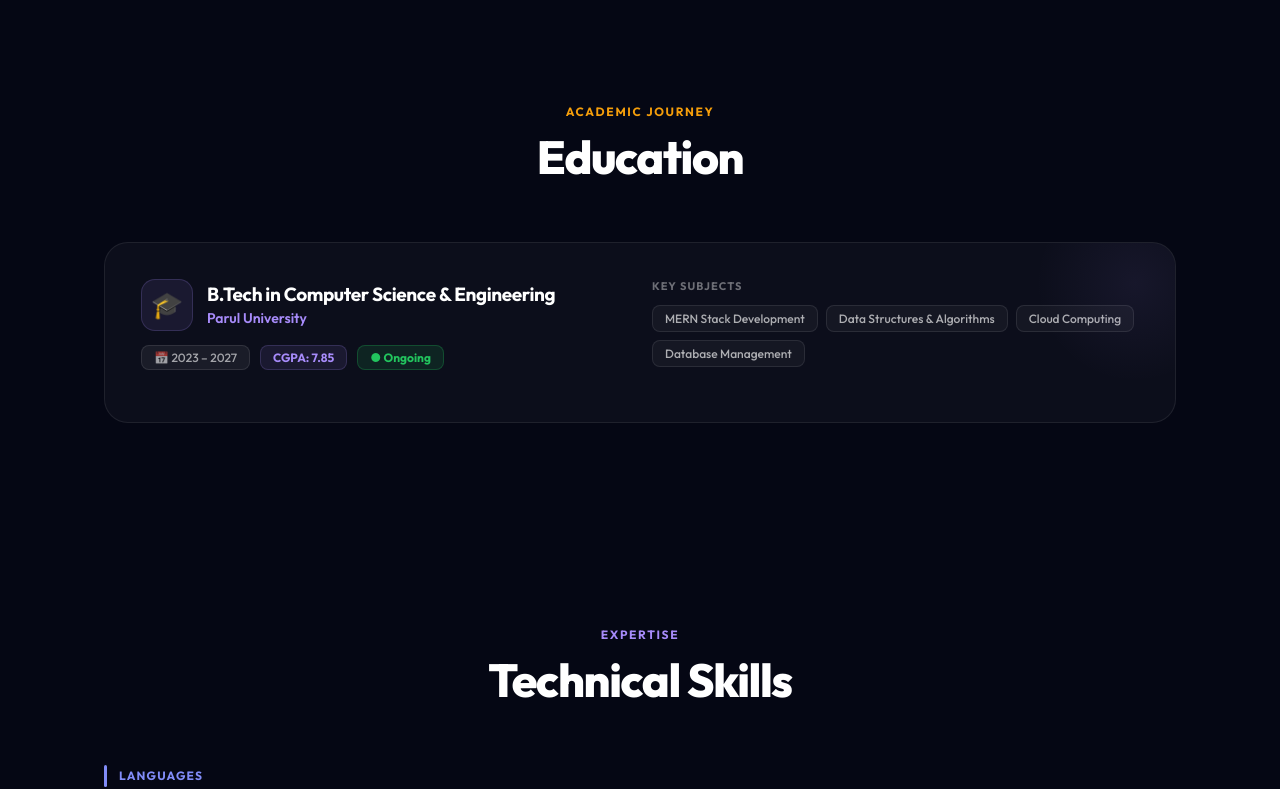
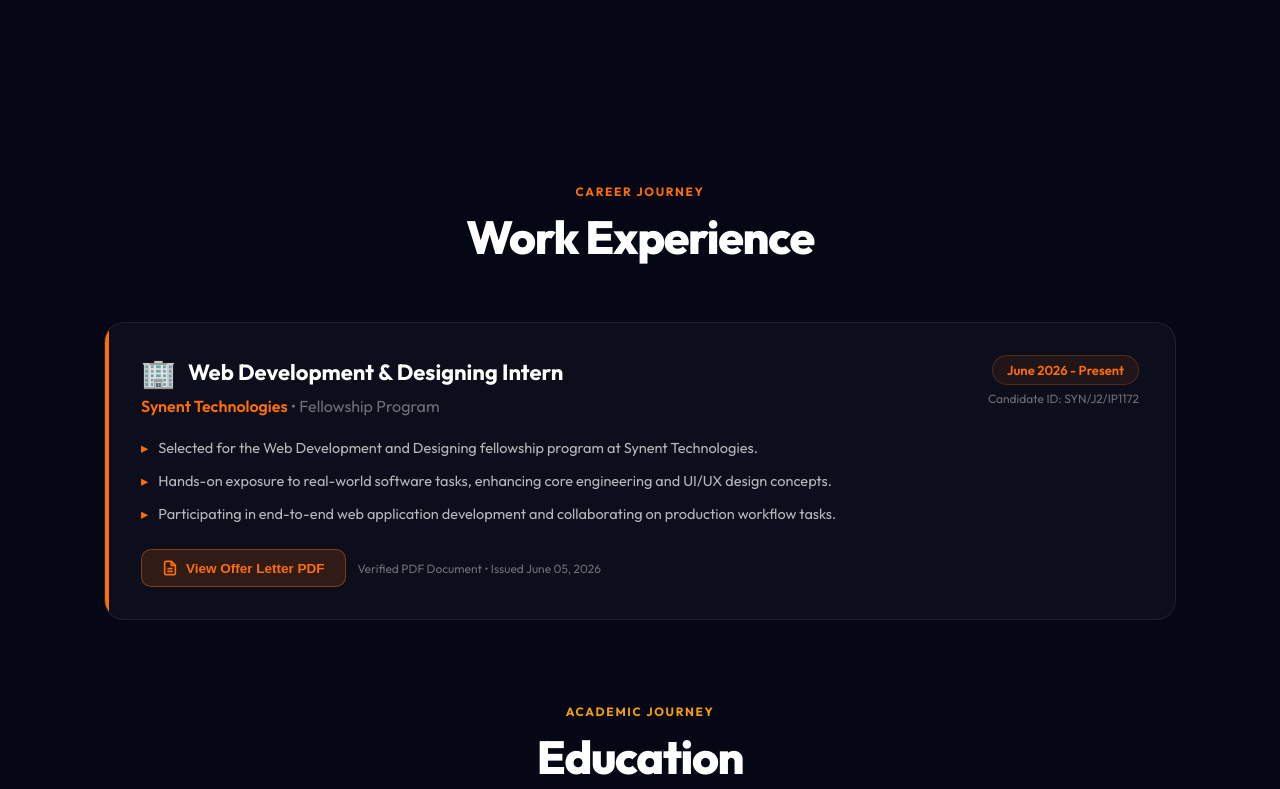
Before and after one commit to abhishekyd300/portfolio, a React (Vite) app: page / in a window 1280 px wide. Shown: the part 1495-2284 px from the top of the page. Built offline with nearby package versions, Linux system fonts and the light colour scheme.

Commit message:
work-experience added

```diff
--- a/src/App.jsx
+++ b/src/App.jsx
@@ -2,6 +2,7 @@ import React, { useState } from "react";
 import { Navbar } from "./components/Navbar";
 import { HeroSection } from "./components/HeroSection";
 import { AboutSection } from "./components/AboutSection";
+import { ExperienceSection } from "./components/ExperienceSection";
 import { EducationSection } from "./components/EducationSection";
 import { SkillsSection } from "./components/SkillsSection";
 import { ProjectsSection } from "./components/ProjectsSection";
@@ -16,6 +17,7 @@ export default function App() {
       <Navbar active={activeSection} setActive={setActiveSection} />
       <HeroSection />
       <AboutSection />
+      <ExperienceSection />
       <EducationSection />
       <SkillsSection />
       <ProjectsSection />
--- /dev/null
+++ b/src/components/ExperienceSection.jsx
@@ -0,0 +1,257 @@
+import React, { useState } from "react";
+import { FadeIn } from "./FadeIn";
+import { SectionHead } from "./SectionHead";
+
+export function ExperienceSection() {
+  const [selectedPdf, setSelectedPdf] = useState(null);
+
+  const experiences = [
+    {
+      company: "Synent Technologies",
+      role: "Web Development & Designing Intern",
+      type: "Fellowship Program",
+      date: "June 2026 - Present",
+      location: "Remote / Hybrid",
+      candidateId: "SYN/J2/IP1172",
+      offerLetterDate: "05 June 2026",
+      color: "#fd6e0a",
+      icon: "🏢",
+      pdfUrl: "/Abhishek Yadav_Offer_Letter.pdf",
+      highlights: [
+        "Selected for the Web Development and Designing fellowship program at Synent Technologies.",
+        "Hands-on exposure to real-world software tasks, enhancing core engineering and UI/UX design concepts.",
+        "Participating in end-to-end web application development and collaborating on production workflow tasks."
+      ],
+      certified: true
+    }
+  ];
+
+  return (
+    <section id="experience" style={{ padding: "80px clamp(1rem, 5vw, 4rem)", maxWidth: 1200, margin: "0 auto" }}>
+      <FadeIn>
+        <SectionHead label="Career Journey" title="Work Experience" color="#fd6e0a" />
+      </FadeIn>
+
+      <div style={{ display: "flex", flexDirection: "column", gap: 24, marginTop: 32 }}>
+        {experiences.map((exp, idx) => (
+          <FadeIn key={idx} delay={idx * 0.15}>
+            <div
+              style={{
+                background: "rgba(255, 255, 255, 0.03)",
+                border: "1px solid rgba(255, 255, 255, 0.08)",
+                borderRadius: 20,
+                padding: "32px clamp(20px, 4vw, 36px)",
+                position: "relative",
+                overflow: "hidden",
+                transition: "all 0.3s ease"
+              }}
+            >
+              {/* Accent bar */}
+              <div
+                style={{
+                  position: "absolute",
+                  top: 0,
+                  left: 0,
+                  width: 4,
+                  height: "100%",
+                  background: exp.color
+                }}
+              />
+
+              <div
+                style={{
+                  display: "flex",
+                  flexWrap: "wrap",
+                  justifyContent: "space-between",
+                  alignItems: "flex-start",
+                  gap: 16,
+                  marginBottom: 16
+                }}
+              >
+                <div>
+                  <div style={{ display: "flex", alignItems: "center", gap: 12, marginBottom: 6 }}>
+                    <span style={{ fontSize: 28 }}>{exp.icon}</span>
+                    <h3
+                      style={{
+                        fontSize: 22,
+                        fontWeight: 700,
+                        color: "#fff",
+                        fontFamily: "'Outfit', sans-serif",
+                        margin: 0
+                      }}
+                    >
+                      {exp.role}
+                    </h3>
+                  </div>
+                  <h4 style={{ fontSize: 16, color: exp.color, fontWeight: 600, margin: "4px 0 0" }}>
+                    {exp.company} <span style={{ color: "rgba(255,255,255,0.4)", fontWeight: 400 }}>• {exp.type}</span>
+                  </h4>
+                </div>
+
+                <div style={{ textAlign: "right", flexShrink: 0 }}>
+                  <span
+                    style={{
+                      display: "inline-block",
+                      padding: "6px 14px",
+                      borderRadius: 20,
+                      background: `${exp.color}15`,
+                      border: `1px solid ${exp.color}40`,
+                      color: exp.color,
+                      fontSize: 13,
+                      fontWeight: 600
+                    }}
+                  >
+                    {exp.date}
+                  </span>
+                  <div style={{ fontSize: 12, color: "rgba(255,255,255,0.4)", marginTop: 6 }}>
+                    Candidate ID: {exp.candidateId}
+                  </div>
+                </div>
+              </div>
+
+              {/* Highlights */}
+              <ul style={{ padding: 0, margin: "20px 0 24px", listStyle: "none" }}>
+                {exp.highlights.map((item, i) => (
+                  <li
+                    key={i}
+                    style={{
+                      display: "flex",
+                      gap: 10,
+                      color: "rgba(255, 255, 255, 0.7)",
+                      fontSize: 14.5,
+                      lineHeight: 1.6,
+                      marginBottom: 10
+                    }}
+                  >
+                    <span style={{ color: exp.color }}>▸</span>
+                    {item}
+                  </li>
+                ))}
+              </ul>
+
+              {/* PDF Document View Action */}
+              {exp.certified && (
+                <div style={{ display: "flex", gap: 12, flexWrap: "wrap", alignItems: "center" }}>
+                  <button
+                    onClick={() => setSelectedPdf({ title: `${exp.company} Offer Letter`, url: exp.pdfUrl })}
+                    style={{
+                      display: "inline-flex",
+                      alignItems: "center",
+                      gap: 8,
+                      background: "rgba(253, 110, 10, 0.15)",
+                      border: "1px solid rgba(253, 110, 10, 0.4)",
+                      color: "#fd6e0a",
+                      padding: "10px 20px",
+                      borderRadius: 10,
+                      fontSize: 13.5,
+                      fontWeight: 600,
+                      cursor: "pointer",
+                      transition: "all 0.2s ease"
+                    }}
+                    onMouseEnter={(e) => {
+                      e.currentTarget.style.background = "rgba(253, 110, 10, 0.28)";
+                      e.currentTarget.style.transform = "translateY(-2px)";
+                    }}
+                    onMouseLeave={(e) => {
+                      e.currentTarget.style.background = "rgba(253, 110, 10, 0.15)";
+                      e.currentTarget.style.transform = "none";
+                    }}
+                  >
+                    <svg width="16" height="16" viewBox="0 0 24 24" fill="none" stroke="currentColor" strokeWidth="2.5">
+                      <path d="M14 2H6a2 2 0 0 0-2 2v16a2 2 0 0 0 2 2h12a2 2 0 0 0 2-2V8z" />
+                      <polyline points="14 2 14 8 20 8" />
+                      <line x1="16" y1="13" x2="8" y2="13" />
+                      <line x1="16" y1="17" x2="8" y2="17" />
+                    </svg>
+                    View Offer Letter PDF
+                  </button>
+                  <span style={{ fontSize: 12, color: "rgba(255, 255, 255, 0.4)" }}>
+                    Verified PDF Document • Issued June 05, 2026
+                  </span>
+                </div>
+              )}
+            </div>
+          </FadeIn>
+        ))}
+      </div>
+
+      {/* PDF Dialog Modal */}
+      {selectedPdf && (
+        <div
+          onClick={() => setSelectedPdf(null)}
+          style={{
+            position: "fixed",
+            inset: 0,
+            zIndex: 1000,
+            background: "rgba(0, 0, 0, 0.85)",
+            backdropFilter: "blur(8px)",
+            display: "flex",
+            alignItems: "center",
+            justifyContent: "center",
+            padding: 20
+          }}
+        >
+          <div
+            onClick={(e) => e.stopPropagation()}
+            style={{
+              position: "relative",
+              maxWidth: 900,
+              width: "100%",
+              height: "88vh",
+              background: "#0b0d1e",
+              border: "1px solid rgba(253, 110, 10, 0.35)",
+              borderRadius: 16,
+              overflow: "hidden",
+              display: "flex",
+              flexDirection: "column",
+              boxShadow: "0 25px 70px rgba(0,0,0,0.8)"
+            }}
+          >
+            {/* Modal Header */}
+            <div
+              style={{
+                padding: "14px 20px",
+                background: "rgba(255, 255, 255, 0.04)",
+                borderBottom: "1px solid rgba(255, 255, 255, 0.08)",
+                display: "flex",
+                justifyContent: "space-between",
+                alignItems: "center"
+              }}
+            >
+              <h4 style={{ margin: 0, color: "#fff", fontSize: 16, fontWeight: 700, fontFamily: "'Outfit', sans-serif" }}>
+                📄 {selectedPdf.title}
+              </h4>
+              <div style={{ display: "flex", gap: 12, alignItems: "center" }}>
+                <button
+                  onClick={() => setSelectedPdf(null)}
+                  style={{
+                    background: "none",
+                    border: "none",
+                    color: "rgba(255, 255, 255, 0.7)",
+                    fontSize: 22,
+                    cursor: "pointer",
+                    lineHeight: 1
+                  }}
+                >
+                  ✕
+                </button>
+              </div>
+            </div>
+
+            {/* Embedded PDF Viewer */}
+            <iframe
+              src={selectedPdf.url}
+              title={selectedPdf.title}
+              style={{
+                width: "100%",
+                height: "100%",
+                border: "none",
+                background: "#ffffff"
+              }}
+            />
+          </div>
+        </div>
+      )}
+    </section>
+  );
+}
--- a/src/components/Navbar.jsx
+++ b/src/components/Navbar.jsx
@@ -1,7 +1,7 @@
 import React, { useState, useEffect } from "react";
 
 export function Navbar({ active, setActive }) {
-  const links = ["About", "Skills", "Projects", "Achievements", "Contact"];
+  const links = ["About", "Experience", "Skills", "Projects", "Achievements", "Contact"];
   const [scrolled, setScrolled] = useState(false);
 
   useEffect(() => {
```
Also changed, not shown: 1 other file (tests, documents, lock files or other folders).
